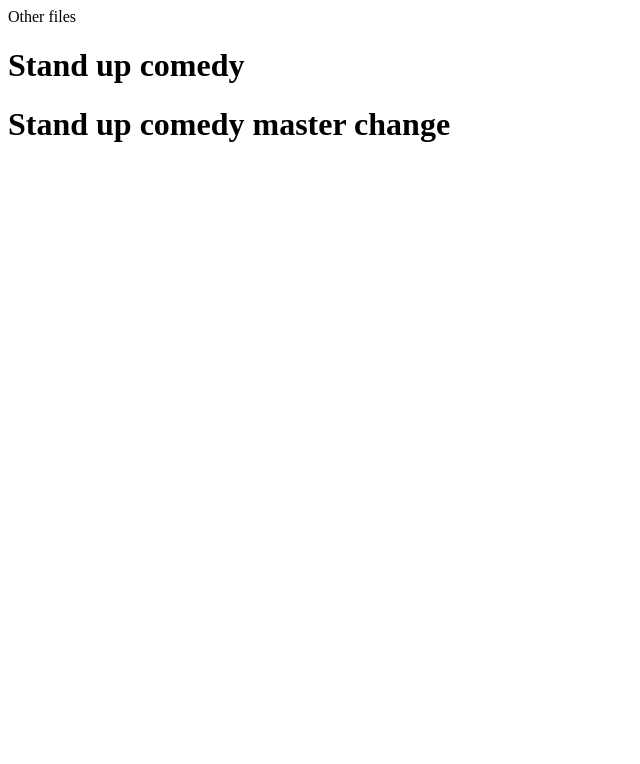
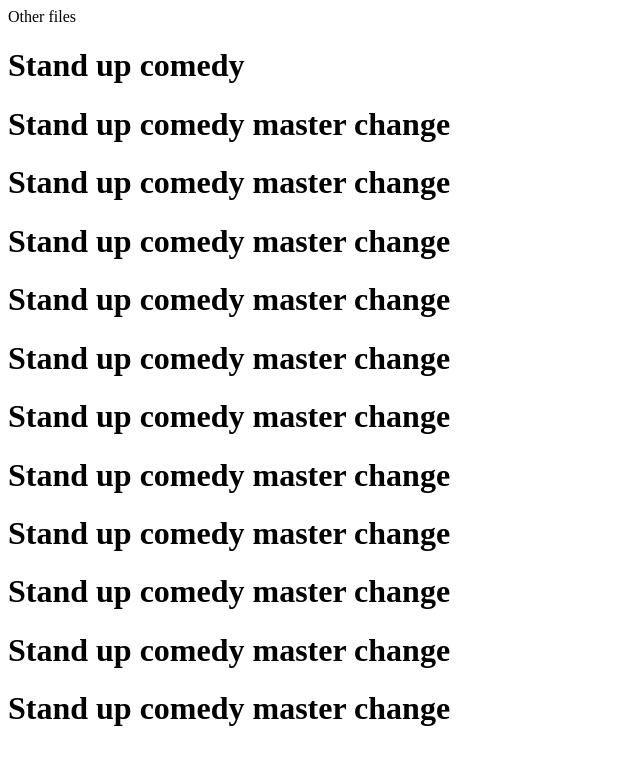
Before and after one commit to mayankhardiya/gitTest, a plain HTML site: page test.html in a window 1280 px wide. Shown: the whole page, without its empty margins (0-640 px from the left). Drawn offline with Linux system fonts and the light colour scheme.

Commit message:
change in files

```diff
--- a/test.html
+++ b/test.html
@@ -6,5 +6,24 @@
     <body>
         <h1>Stand up comedy</h1>
         <h1>Stand up comedy master change</h1>
+
+        <h1>Stand up comedy master change</h1>
+        <h1>Stand up comedy master change</h1>
+
+        <h1>Stand up comedy master change</h1>
+
+        <h1>Stand up comedy master change</h1>
+        <h1>Stand up comedy master change</h1>
+
+        <h1>Stand up comedy master change</h1>
+
+        <h1>Stand up comedy master change</h1>
+
+        <h1>Stand up comedy master change</h1>
+
+        <h1>Stand up comedy master change</h1>
+
+        <h1>Stand up comedy master change</h1>
+
     </body>
 </html>
```
Also changed, not shown: index.html (+19 -0 lines).
